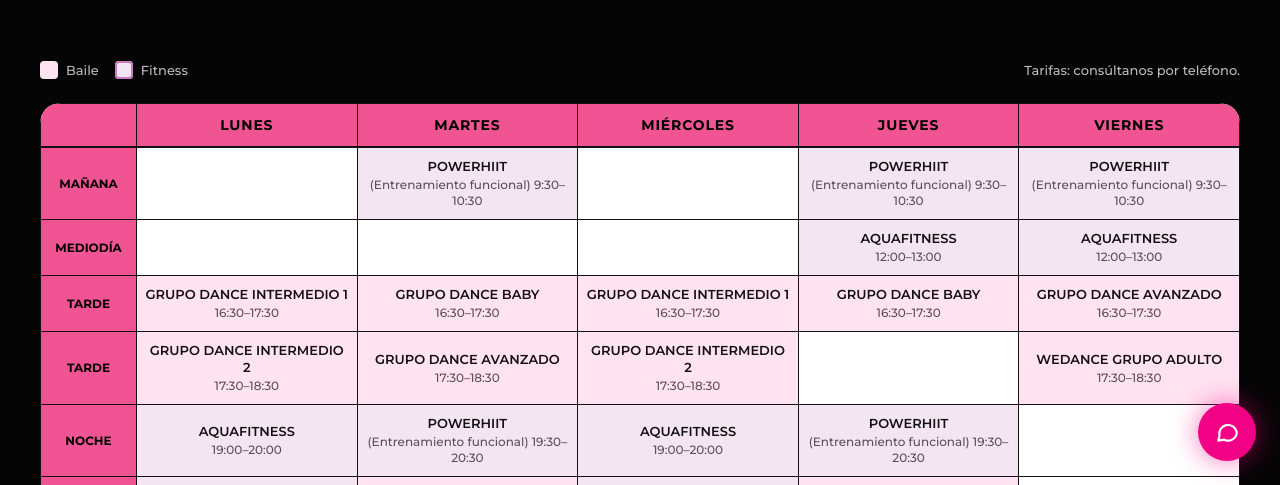
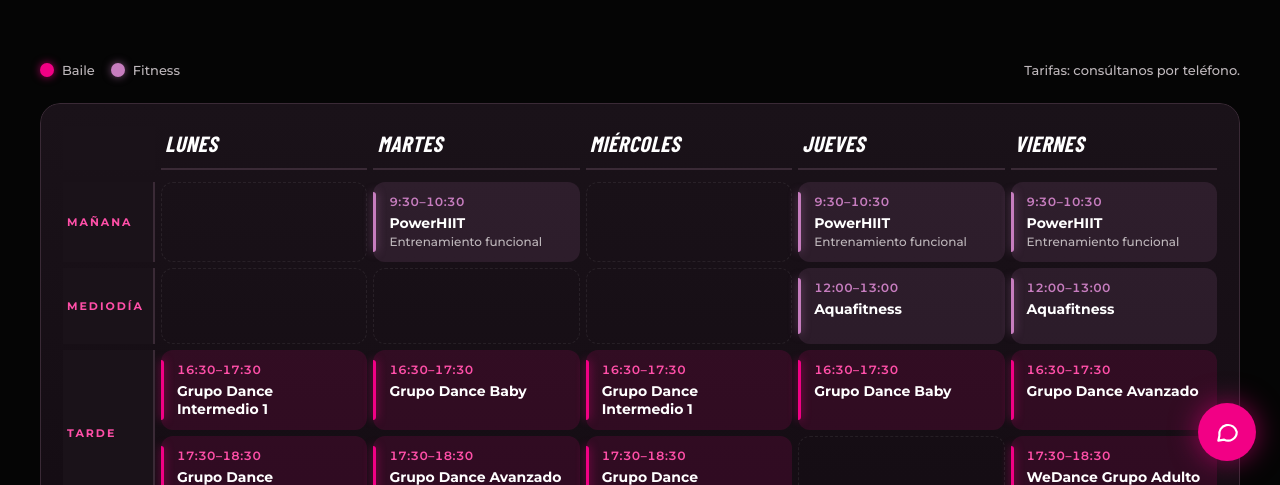
Before and after one commit to negimaru/nadia-fitness, a plain HTML site: page horario/index.html in a window 1280 px wide. Shown: the part 315-800 px from the top of the page. Drawn offline with nearby package versions, Linux system fonts and the light colour scheme; a web font is replaced by a local one.

Commit message:
Rediseño de la tabla de horarios
Co-Authored-By: Claude Opus 5.5 <noreply@anthropic.com>

```diff
--- a/assets/css/styles.css
+++ b/assets/css/styles.css
@@ -8,7 +8,6 @@
   --rosa: #f20085; --on-rosa: #ffffff; --rosa-texto: #ff4fa8; --rosa-claro: #f05492; --on-rosa-claro: #000000; --rosa-suave: #2e0a1f;
   --morado: #84006c; --on-morado: #ffffff; --violeta: #c77dbf;
   --pastilla: #ddd9d9; --on-pastilla: #141014; --focus: #ff4fa8;
-  --tabla: #ffffff; --tabla-tinta: #141014; --tabla-tinta-suave: #5c5058; --tabla-baile: #ffe3f1; --tabla-fitness: #f3e6f2;
   --negro: #000000; --blanco: #ffffff;
   --font-display: "Barlow Condensed", "Arial Narrow", sans-serif;
   --font-sans: "Montserrat", system-ui, sans-serif;
@@ -130,18 +129,32 @@ a:hover { color: #ff7cbd; }
 
 /* ---------- Horario ---------- */
 .nf-sched-scroll { overflow-x: auto; border-radius: var(--radius-lg); }
-.nf-sched-wrap { background: var(--tabla); border-radius: var(--radius-lg); overflow: hidden; min-width: 820px; }
-.nf-schedule { width: 100%; border-collapse: collapse; background: var(--tabla); color: var(--tabla-tinta); table-layout: fixed; }
+.nf-sched-wrap { background: linear-gradient(180deg, var(--superficie), var(--fondo-alt)); border: 1px solid var(--linea); border-radius: var(--radius-lg); padding: var(--space-4) var(--space-4) var(--space-3); min-width: 860px; }
+.nf-schedule { width: 100%; border-collapse: separate; border-spacing: 6px; color: var(--tinta); table-layout: fixed; }
 .nf-schedule caption { text-align: left; }
-.nf-schedule thead th { background: var(--rosa-claro); color: var(--on-rosa-claro); font: 700 14px/18px var(--font-sans); letter-spacing: .06em; text-transform: uppercase; padding: 12px 8px; border: 1px solid var(--tabla-tinta); }
-.nf-schedule th.k-slot, .nf-schedule thead th:first-child { background: var(--rosa-claro); color: var(--on-rosa-claro); width: 96px; font: 700 12px/16px var(--font-sans); text-transform: uppercase; border: 1px solid var(--tabla-tinta); }
-.nf-schedule td { border: 1px solid var(--tabla-tinta); padding: 10px 8px; text-align: center; vertical-align: middle; font: 600 13px/17px var(--font-sans); text-transform: uppercase; height: 54px; }
-.nf-schedule td small { display: block; font: 500 12px/16px var(--font-sans); text-transform: none; color: var(--tabla-tinta-suave); margin-top: 2px; }
-.nf-schedule .k-dance { background: var(--tabla-baile); }
-.nf-schedule .k-fit { background: var(--tabla-fitness); }
+.nf-schedule thead th { font: italic 800 22px/1 var(--font-display); letter-spacing: .02em; text-transform: uppercase; color: var(--tinta); padding: 6px 4px 14px; text-align: left; border-bottom: 2px solid var(--linea); }
+.nf-schedule thead th:first-child { width: 92px; border-bottom-color: transparent; }
+.nf-schedule th.k-slot { font: 700 11px/14px var(--font-sans); letter-spacing: .18em; text-transform: uppercase; color: var(--rosa-texto); text-align: left; vertical-align: middle; padding: 0 8px 0 4px; border-right: 2px solid var(--linea); }
+.nf-schedule td { border-radius: 12px; padding: 12px 14px 12px 16px; text-align: left; vertical-align: top; height: 76px; position: relative; transition: transform .15s ease, box-shadow .15s ease; }
+.nf-schedule td::before { content: ""; position: absolute; left: 0; top: 10px; bottom: 10px; width: 3px; border-radius: 0 3px 3px 0; }
+.nf-schedule td time { display: block; font: 600 12px/16px var(--font-sans); letter-spacing: .04em; font-variant-numeric: tabular-nums; margin-bottom: 4px; }
+.nf-schedule td b { display: block; font: 700 14px/18px var(--font-sans); color: var(--tinta); }
+.nf-schedule td small { display: block; font: 500 12px/16px var(--font-sans); color: var(--tinta-suave); margin-top: 2px; }
+.nf-schedule .k-dance { background: rgba(242,0,133,.12); }
+.nf-schedule .k-dance::before { background: var(--rosa); box-shadow: 0 0 10px rgba(242,0,133,.7); }
+.nf-schedule .k-dance time { color: var(--rosa-texto); }
+.nf-schedule .k-fit { background: rgba(199,125,191,.12); }
+.nf-schedule .k-fit::before { background: var(--violeta); box-shadow: 0 0 10px rgba(199,125,191,.6); }
+.nf-schedule .k-fit time { color: var(--violeta); }
+.nf-schedule .k-empty { background: transparent; border: 1px dashed rgba(255,255,255,.07); }
+.nf-schedule .k-empty::before { content: none; }
+.nf-schedule th.k-slot, .nf-schedule thead th:first-child { position: sticky; left: 0; z-index: 1; background: var(--superficie); }
+@media (hover: hover) { .nf-schedule .k-dance:hover, .nf-schedule .k-fit:hover { transform: translateY(-2px); box-shadow: 0 8px 24px rgba(0,0,0,.45); } }
 .nf-legend { display: flex; gap: var(--space-4); align-items: center; }
 .nf-legend span { display: inline-flex; gap: var(--space-2); align-items: center; }
-.nf-legend i { width: 18px; height: 18px; border-radius: 4px; display: inline-block; }
+.nf-legend i { width: 14px; height: 14px; border-radius: 50%; display: inline-block; }
+.nf-legend i.k-dance { background: var(--rosa); box-shadow: 0 0 8px rgba(242,0,133,.7); }
+.nf-legend i.k-fit { background: var(--violeta); box-shadow: 0 0 8px rgba(199,125,191,.6); }
 
 /* ---------- Horario de llamadas ---------- */
 .nf-calls { display: grid; gap: var(--space-2); max-width: 420px; margin: 0; }
--- a/horario/index.html
+++ b/horario/index.html
@@ -18,7 +18,7 @@
 <link rel="preconnect" href="https://fonts.googleapis.com">
 <link rel="preconnect" href="https://fonts.gstatic.com" crossorigin>
 <link rel="stylesheet" href="https://fonts.googleapis.com/css2?family=Barlow+Condensed:ital,wght@0,700;0,800;1,700;1,800&amp;family=Montserrat:wght@400;500;600;700;800&amp;display=swap">
-<link rel="stylesheet" href="../assets/css/styles.css?v=3">
+<link rel="stylesheet" href="../assets/css/styles.css?v=4">
 <script type="application/ld+json">{"@context": "https://schema.org", "@type": "SportsActivityLocation", "name": "Nadia Fitness Dance Studio", "description": "Academia de baile y fitness en Torrox Costa: grupos de dance por niveles, Fitdance, PowerHIIT y Aquafitness.", "url": "https://negimaru.github.io/nadia-fitness/", "telephone": "+34654691336", "image": "https://negimaru.github.io/nadia-fitness/assets/img/tirantes.jpg", "address": {"@type": "PostalAddress", "streetAddress": "Urb. Santa Rosa, Calle Margarita 6", "postalCode": "29793", "addressLocality": "Torrox Costa", "addressRegion": "Málaga", "addressCountry": "ES"}, "geo": {"@type": "GeoCoordinates", "latitude": 36.734952643097586, "longitude": -3.973681796403784}, "hasMap": "https://maps.app.goo.gl/jp69zpacG6Zni4Du5", "areaServed": ["Torrox", "Torrox Costa", "Nerja", "Algarrobo"], "sameAs": ["https://www.facebook.com/profile.php?id=61571423443783"]}</script>
 </head>
 <body>
@@ -44,19 +44,19 @@
 <p class="nf-lead">De lunes a viernes, de mañana, mediodía, tarde y noche. Plazas limitadas por grupo: llámanos para confirmar disponibilidad.</p>
 </div></section>
 <section class="nf-section" style="padding-top:64px"><div class="nf-wrap">
-<div class="nf-row" style="justify-content:space-between;margin-bottom:24px"><div class="nf-legend"><span><i style="background:var(--tabla-baile)"></i><span class="nf-small">Baile</span></span><span><i style="background:var(--tabla-fitness);box-shadow:inset 0 0 0 2px var(--violeta)"></i><span class="nf-small">Fitness</span></span></div><span class="nf-small">Tarifas: consúltanos por teléfono.</span></div>
+<div class="nf-row" style="justify-content:space-between;margin-bottom:24px"><div class="nf-legend"><span><i class="k-dance"></i><span class="nf-small">Baile</span></span><span><i class="k-fit"></i><span class="nf-small">Fitness</span></span></div><span class="nf-small">Tarifas: consúltanos por teléfono.</span></div>
 <div class="nf-sched-scroll" tabindex="0" role="region" aria-label="Horario semanal (desliza en el móvil)">
 <div class="nf-sched-wrap">
 <table class="nf-schedule">
 <caption class="sr-only">Horario de clases del curso 2026/27, de lunes a viernes</caption>
 <thead><tr><th scope="col"><span class="sr-only">Franja</span></th><th scope="col">Lunes</th><th scope="col">Martes</th><th scope="col">Miércoles</th><th scope="col">Jueves</th><th scope="col">Viernes</th></tr></thead>
 <tbody>
-<tr><th scope="row" class="k-slot">Mañana</th><td></td><td class="k-fit">PowerHIIT<small>(Entrenamiento funcional) 9:30–10:30</small></td><td></td><td class="k-fit">PowerHIIT<small>(Entrenamiento funcional) 9:30–10:30</small></td><td class="k-fit">PowerHIIT<small>(Entrenamiento funcional) 9:30–10:30</small></td></tr>
-<tr><th scope="row" class="k-slot">Mediodía</th><td></td><td></td><td></td><td class="k-fit">Aquafitness<small>12:00–13:00</small></td><td class="k-fit">Aquafitness<small>12:00–13:00</small></td></tr>
-<tr><th scope="row" class="k-slot">Tarde</th><td class="k-dance">Grupo Dance Intermedio 1<small>16:30–17:30</small></td><td class="k-dance">Grupo Dance Baby<small>16:30–17:30</small></td><td class="k-dance">Grupo Dance Intermedio 1<small>16:30–17:30</small></td><td class="k-dance">Grupo Dance Baby<small>16:30–17:30</small></td><td class="k-dance">Grupo Dance Avanzado<small>16:30–17:30</small></td></tr>
-<tr><th scope="row" class="k-slot">Tarde</th><td class="k-dance">Grupo Dance Intermedio 2<small>17:30–18:30</small></td><td class="k-dance">Grupo Dance Avanzado<small>17:30–18:30</small></td><td class="k-dance">Grupo Dance Intermedio 2<small>17:30–18:30</small></td><td></td><td class="k-dance">WeDance Grupo Adulto<small>17:30–18:30</small></td></tr>
-<tr><th scope="row" class="k-slot">Noche</th><td class="k-fit">Aquafitness<small>19:00–20:00</small></td><td class="k-fit">PowerHIIT<small>(Entrenamiento funcional) 19:30–20:30</small></td><td class="k-fit">Aquafitness<small>19:00–20:00</small></td><td class="k-fit">PowerHIIT<small>(Entrenamiento funcional) 19:30–20:30</small></td><td></td></tr>
-<tr><th scope="row" class="k-slot">Noche</th><td class="k-fit">Aquafitness<small>20:00–21:00</small></td><td class="k-dance">Fitdance<small>(Clase dirigida) 20:30–21:30</small></td><td class="k-fit">Aquafitness<small>20:00–21:00</small></td><td class="k-dance">Fitdance<small>(Clase dirigida) 20:30–21:30</small></td><td></td></tr>
+<tr><th scope="row" class="k-slot">Mañana</th><td class="k-empty"></td><td class="k-fit"><time>9:30<span aria-hidden="true">–</span><span class="sr-only"> a </span>10:30</time><b>PowerHIIT</b><small>Entrenamiento funcional</small></td><td class="k-empty"></td><td class="k-fit"><time>9:30<span aria-hidden="true">–</span><span class="sr-only"> a </span>10:30</time><b>PowerHIIT</b><small>Entrenamiento funcional</small></td><td class="k-fit"><time>9:30<span aria-hidden="true">–</span><span class="sr-only"> a </span>10:30</time><b>PowerHIIT</b><small>Entrenamiento funcional</small></td></tr>
+<tr><th scope="row" class="k-slot">Mediodía</th><td class="k-empty"></td><td class="k-empty"></td><td class="k-empty"></td><td class="k-fit"><time>12:00<span aria-hidden="true">–</span><span class="sr-only"> a </span>13:00</time><b>Aquafitness</b></td><td class="k-fit"><time>12:00<span aria-hidden="true">–</span><span class="sr-only"> a </span>13:00</time><b>Aquafitness</b></td></tr>
+<tr><th scope="row" rowspan="2" class="k-slot">Tarde</th><td class="k-dance"><time>16:30<span aria-hidden="true">–</span><span class="sr-only"> a </span>17:30</time><b>Grupo Dance Intermedio 1</b></td><td class="k-dance"><time>16:30<span aria-hidden="true">–</span><span class="sr-only"> a </span>17:30</time><b>Grupo Dance Baby</b></td><td class="k-dance"><time>16:30<span aria-hidden="true">–</span><span class="sr-only"> a </span>17:30</time><b>Grupo Dance Intermedio 1</b></td><td class="k-dance"><time>16:30<span aria-hidden="true">–</span><span class="sr-only"> a </span>17:30</time><b>Grupo Dance Baby</b></td><td class="k-dance"><time>16:30<span aria-hidden="true">–</span><span class="sr-only"> a </span>17:30</time><b>Grupo Dance Avanzado</b></td></tr>
+<tr><td class="k-dance"><time>17:30<span aria-hidden="true">–</span><span class="sr-only"> a </span>18:30</time><b>Grupo Dance Intermedio 2</b></td><td class="k-dance"><time>17:30<span aria-hidden="true">–</span><span class="sr-only"> a </span>18:30</time><b>Grupo Dance Avanzado</b></td><td class="k-dance"><time>17:30<span aria-hidden="true">–</span><span class="sr-only"> a </span>18:30</time><b>Grupo Dance Intermedio 2</b></td><td class="k-empty"></td><td class="k-dance"><time>17:30<span aria-hidden="true">–</span><span class="sr-only"> a </span>18:30</time><b>WeDance Grupo Adulto</b></td></tr>
+<tr><th scope="row" rowspan="2" class="k-slot">Noche</th><td class="k-fit"><time>19:00<span aria-hidden="true">–</span><span class="sr-only"> a </span>20:00</time><b>Aquafitness</b></td><td class="k-fit"><time>19:30<span aria-hidden="true">–</span><span class="sr-only"> a </span>20:30</time><b>PowerHIIT</b><small>Entrenamiento funcional</small></td><td class="k-fit"><time>19:00<span aria-hidden="true">–</span><span class="sr-only"> a </span>20:00</time><b>Aquafitness</b></td><td class="k-fit"><time>19:30<span aria-hidden="true">–</span><span class="sr-only"> a </span>20:30</time><b>PowerHIIT</b><small>Entrenamiento funcional</small></td><td class="k-empty"></td></tr>
+<tr><td class="k-fit"><time>20:00<span aria-hidden="true">–</span><span class="sr-only"> a </span>21:00</time><b>Aquafitness</b></td><td class="k-dance"><time>20:30<span aria-hidden="true">–</span><span class="sr-only"> a </span>21:30</time><b>Fitdance</b><small>Clase dirigida</small></td><td class="k-fit"><time>20:00<span aria-hidden="true">–</span><span class="sr-only"> a </span>21:00</time><b>Aquafitness</b></td><td class="k-dance"><time>20:30<span aria-hidden="true">–</span><span class="sr-only"> a </span>21:30</time><b>Fitdance</b><small>Clase dirigida</small></td><td class="k-empty"></td></tr>
 </tbody>
 </table>
 </div>
```
Also changed, not shown: 404.html (+1 -1 lines), clases/index.html (+1 -1 lines), contacto/index.html (+1 -1 lines), index.html (+8 -8 lines), tienda/index.html (+1 -1 lines).
